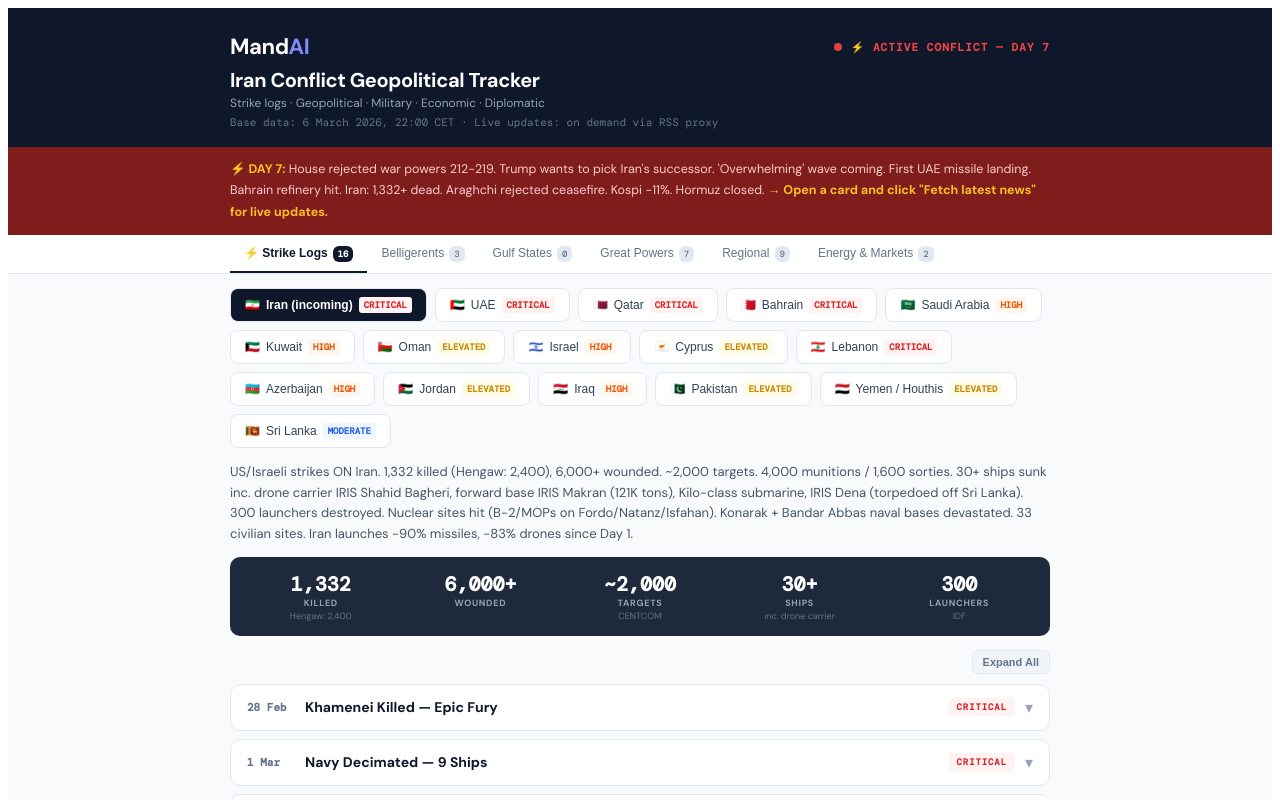
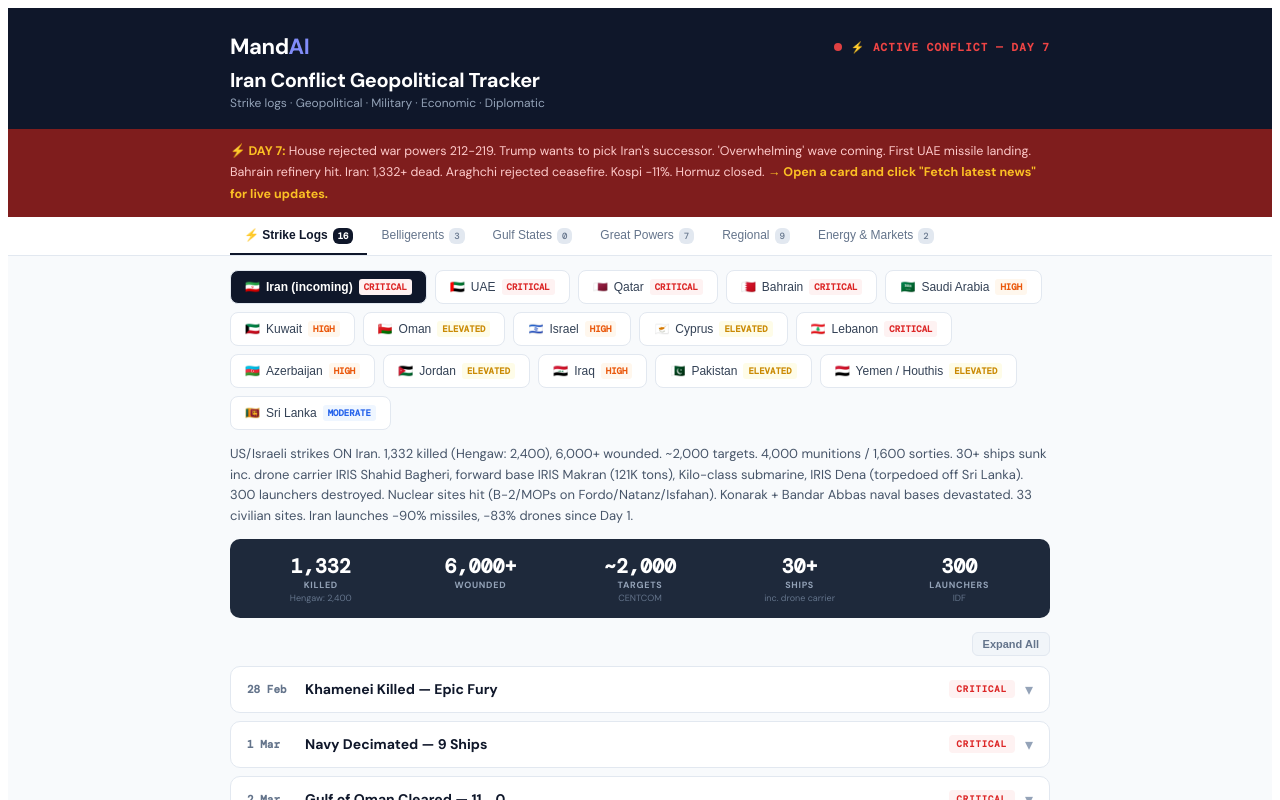
Before and after one commit to TeoEsse/mandai-tracker, a React (Vite) app: page / in a window 1280 px wide. Shown: the top 800 px of the page. Built offline with nearby package versions, Linux system fonts and the light colour scheme.

Commit message:
Update App.jsx

```diff
--- a/src/App.jsx
+++ b/src/App.jsx
@@ -403,7 +403,7 @@ export default function App() {
           </div>
           <h1 style={{fontSize:20,fontWeight:700,margin:"0 0 2px",letterSpacing:"-0.02em"}}>Iran Conflict Geopolitical Tracker</h1>
           <div style={{fontSize:12,color:"#94a3b8"}}>Strike logs · Geopolitical · Military · Economic · Diplomatic</div>
-          <div style={{fontSize:11,color:"#64748b",marginTop:4,fontFamily:"'DM Mono',monospace"}}>Base data: {UPD} · Live updates: on demand via RSS proxy</div>
+
         </div>
       </div>
       <div style={{background:"#7f1d1d",color:"#fecaca",padding:"12px 20px"}}>
```
